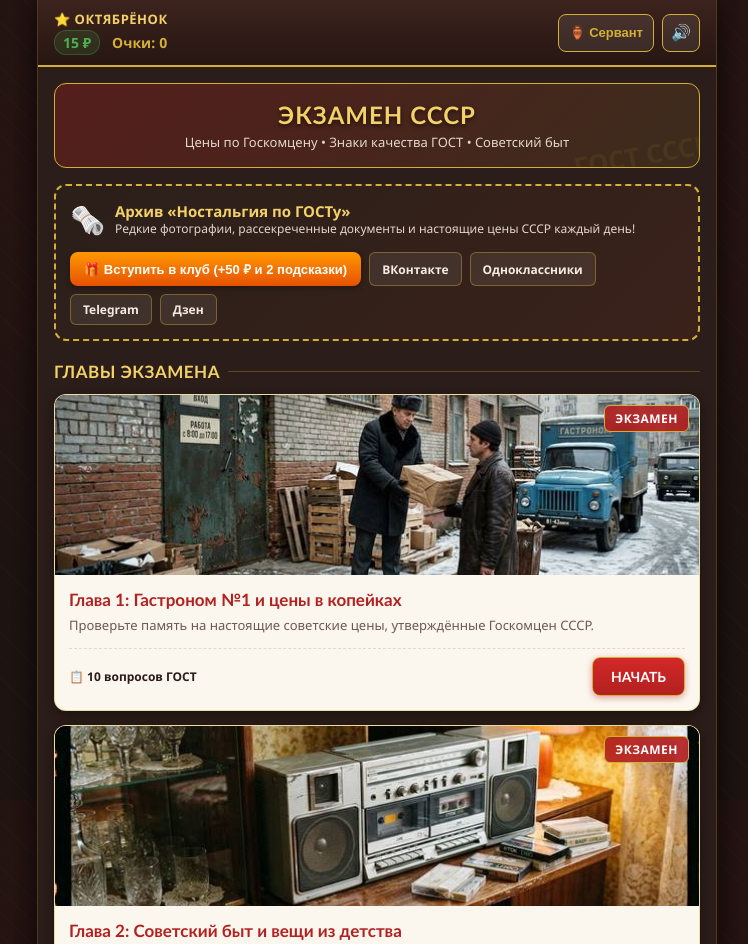
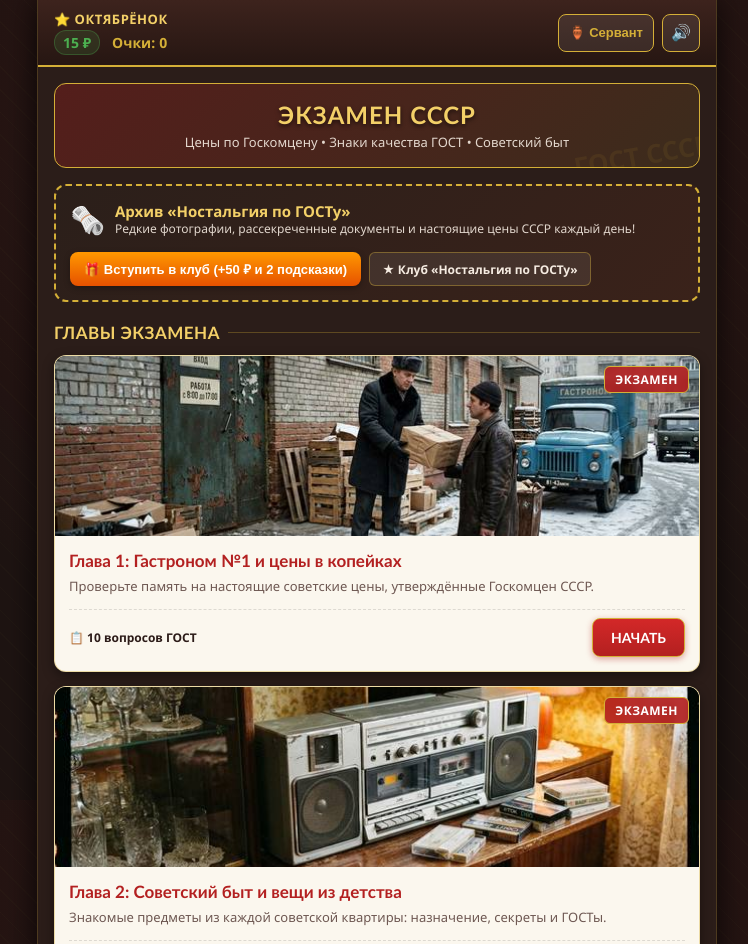
Before and after one commit to whyskillhigh/ussr-quiz, a plain HTML site: page index.html in a window 1280 px wide. Shown: the top 944 px of the page, without its empty margins (263-1011 px from the left). Drawn offline with Linux system fonts and the light colour scheme.

Commit message:
Add/update index.html for VK Mini Apps moderation compliance

```diff
--- a/index.html
+++ b/index.html
@@ -55,16 +55,7 @@
                         🎁 Вступить в клуб (+50 ₽ и 2 подсказки)
                     </button>
                     <a href="https://vk.com/club243027245" target="_blank" rel="noopener noreferrer" class="btn-club-link">
-                        ВКонтакте
-                    </a>
-                    <a href="https://ok.ru/group/70000059630813" target="_blank" rel="noopener noreferrer" class="btn-club-link">
-                        Одноклассники
-                    </a>
-                    <a href="https://t.me/nostalgiya_po_gostu" target="_blank" rel="noopener noreferrer" class="btn-club-link">
-                        Telegram
-                    </a>
-                    <a href="https://dzen.ru/nostalgiya_ussr" target="_blank" rel="noopener noreferrer" class="btn-club-link">
-                        Дзен
+                        ★ Клуб «Ностальгия по ГОСТу»
                     </a>
                 </div>
             </section>
@@ -74,6 +65,12 @@
             <div class="chapters-grid" id="chapters-list">
                 <!-- Заполняется динамически из questions.js -->
             </div>
+
+            <!-- Юридический футер по требованиям модерации VK -->
+            <footer class="app-legal-footer">
+                <a href="privacy.html" target="_blank">Политика конфиденциальности</a> •
+                <a href="terms.html" target="_blank">Пользовательское соглашение</a>
+            </footer>
         </main>
 
         <!-- ==================== ЭКРАН 2: ПРОХОЖДЕНИЕ ВОПРОСА ==================== -->
```
